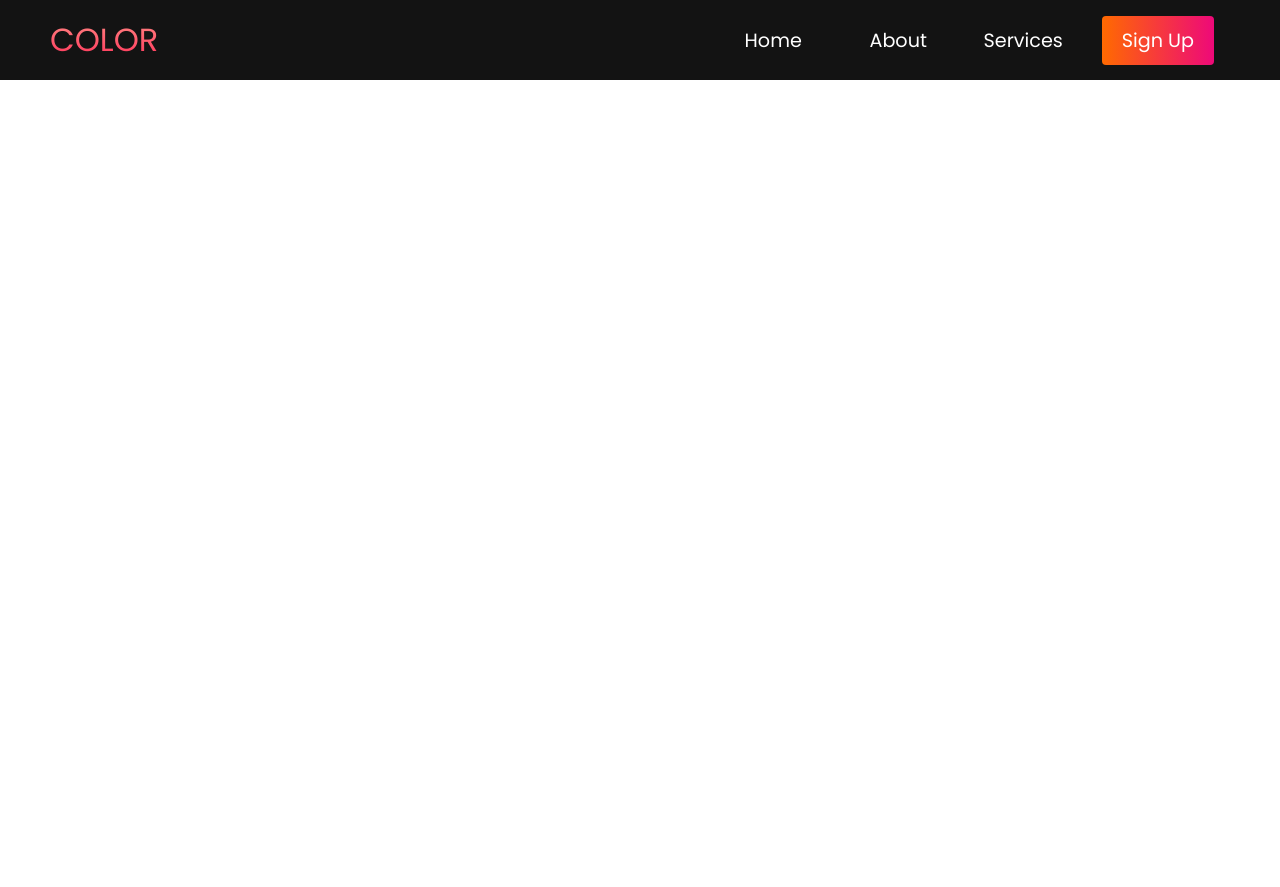
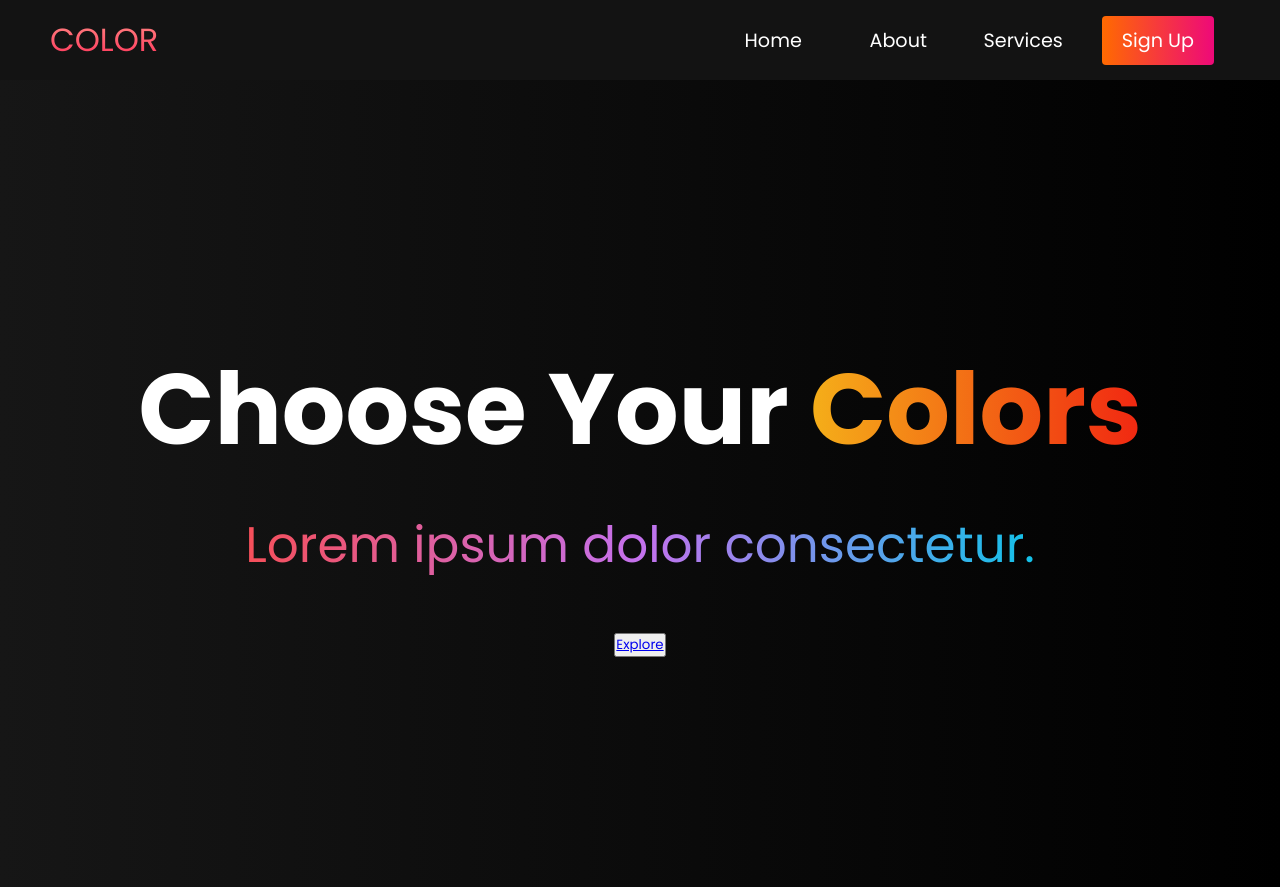
Before and after one commit to ELHARFALI/Template, a plain HTML site: page index.html in a window 1280 px wide. Before the commit the page ends 800 px from the top, so only its background shows below. Drawn offline with Linux system fonts and the light colour scheme.

Commit message:
hero section

```diff
--- a/css/style.css
+++ b/css/style.css
@@ -194,3 +194,66 @@
     transform: translateY(-8px) rotate(-45deg);
   }
 }
+/* -------------------------------------------------------------- */
+/* ---------- Hero Section ---------- */
+.hero {
+  background-color: #000000;
+  background: linear-gradient(to right, #161616, #000000);
+  padding: 200px 0;
+}
+
+.hero__container {
+  display: flex;
+  flex-direction: column;
+  justify-content: center;
+  align-items: center;
+  max-width: 1200px;
+  margin: 0 auto;
+  height: 90%;
+  text-align: center;
+  padding: 30px;
+}
+
+.hero__heading {
+  font-size: 100px;
+  margin: 24px;
+  color: #fff;
+}
+
+.hero__heading span {
+  background: #f12711;
+  background: -webkit-linear-gradient(to right, #f5af19, #f12711);
+  background: linear-gradient(to right, #f5af19, #f12711);
+  background-size: 100%;
+  -webkit-background-clip: text;
+  -moz-background-clip: text;
+  -webkit-text-fill-color: transparent;
+  -moz-text-fill-color: transparent;
+}
+
+.hero__description {
+  font-size: 50px;
+  margin-bottom: 50px;
+  font-weight: 400;
+  background: #12c2e9;
+  background: -webkit-linear-gradient(to right, #f64f59, #c471ed, #12c2e9);
+  background: linear-gradient(to right, #f64f59, #c471ed, #12c2e9);
+
+  -webkit-background-clip: text;
+  -moz-background-clip: text;
+  -webkit-text-fill-color: transparent;
+  -moz-text-fill-color: transparent;
+}
+
+.highlight {
+  border-bottom: 4px solid rgb(132, 0, 255);
+}
+
+@media screen and (max-width: 768px) {
+  .hero__heading {
+    font-size: 68px;
+  }
+  .hero__description {
+    font-size: 40px;
+  }
+}
--- a/index.html
+++ b/index.html
@@ -37,5 +37,13 @@
         </ul>
       </div>
     </nav>
+    <!-- Hero section -->
+    <div class="hero" id="home">
+      <div class="hero__container">
+        <h1 class="hero__heading">Choose Your <span>Colors</span></h1>
+        <p class="hero__description">Lorem ipsum dolor consectetur.</p>
+        <button class="main__btn"><a href="#">Explore</a></button>
+      </div>
+    </div>
   </body>
 </html>
```
